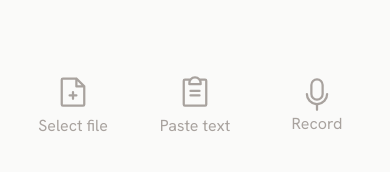
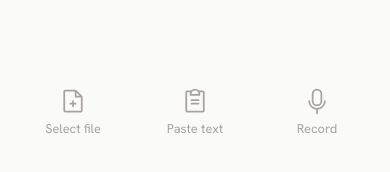
Before and after one commit to philipmuller/cardify, a Next.js app: page / in a window 390 px wide. Shown: the part 622-794 px from the top of the page. Built offline with nearby package versions, Linux system fonts and the light colour scheme; no server answers.

Commit message:
Dynamic button width scaling on mobile

```diff
--- a/app/components/options-bar.tsx
+++ b/app/components/options-bar.tsx
@@ -9,11 +9,11 @@ export default function OptionsBar( { isHoveringFile, isStartingShortcut, breakp
 
     const isMobile = () => { return (breakpoint == Breakpoint.sm) };
 
-    const iconSize = isMobile() ? 36 : 46;
+    const iconSize = isMobile() ? 28 : 46;
     return (
-        <div className="flex flex-row justify-center gap-4 basis-1/4 px-5 fixed w-full bottom-20 md:bottom-0 md:relative text-base md:text-xl text-stone-400 dark:text-stone-500 text-center">
+        <div className="flex flex-row justify-center gap-4 basis-1/4 px-5 fixed w-full bottom-20 md:bottom-0 md:relative text-sm md:text-xl text-stone-400 dark:text-stone-500 text-center px-14">
 
-        <motion.button layout className="flex flex-col items-center justify-center p-1 w-36 max-h-28 gap-1"
+        <motion.button layout className="flex flex-col items-center justify-center p-1 w-full h-full max-w-[180px] max-h-28 gap-1"
         whileInView={{ y: isHoveringFile ? -600 : 0, x: isHoveringFile ? 290 : 0, scale: isHoveringFile ? 2 : 1 , opacity: isStartingShortcut ? 0 : 1}}
         transition={{ type: "spring", stiffness: 100, damping: 30, duration: 0.2}}>
           {isMobile() ?
@@ -22,7 +22,7 @@ export default function OptionsBar( { isHoveringFile, isStartingShortcut, breakp
           <p>{isMobile() ? "Select file" : "Drop file"}</p>
         </motion.button>
 
-        <motion.button layout className="flex flex-col items-center justify-center p-1 w-36 max-h-28 gap-1"
+        <motion.button layout className="flex flex-col items-center justify-center p-1 w-full h-full max-w-[180px] max-h-28 gap-1"
         whileInView={{ y: isStartingShortcut ? -600 : 0, x: isStartingShortcut ? -10 : 0, scale: isStartingShortcut ? 2 : 1 , opacity: isHoveringFile ? 0 : 1 }}
         transition={{ type: "spring", stiffness: 100, damping: 30, duration: 0.2}}>
           <div className="flex flex-row items-center">
@@ -34,10 +34,10 @@ export default function OptionsBar( { isHoveringFile, isStartingShortcut, breakp
           <p>Paste text</p>
         </motion.button>
 
-        <motion.div layout className="flex flex-col items-center justify-center p-1 w-36 max-h-28 gap-1"
+        <motion.div layout className="flex flex-col items-center justify-center p-1 w-full h-full max-w-[180px] max-h-28"
         whileInView={{ opacity: isStartingShortcut || isHoveringFile ? 0 : 1}}
         transition={{ type: "spring", stiffness: 100, damping: 30, duration: 0.2}}>
-          <Link href="/live" className="w-full h-full items-center justify-center flex flex-col">
+          <Link href="/live" className="w-full h-full items-center justify-center flex flex-col gap-1">
             <Microphone size={iconSize} className="text-stone-400 dark:text-stone-500" weight="regular" />
             <p>Record</p>
           </Link>
```
